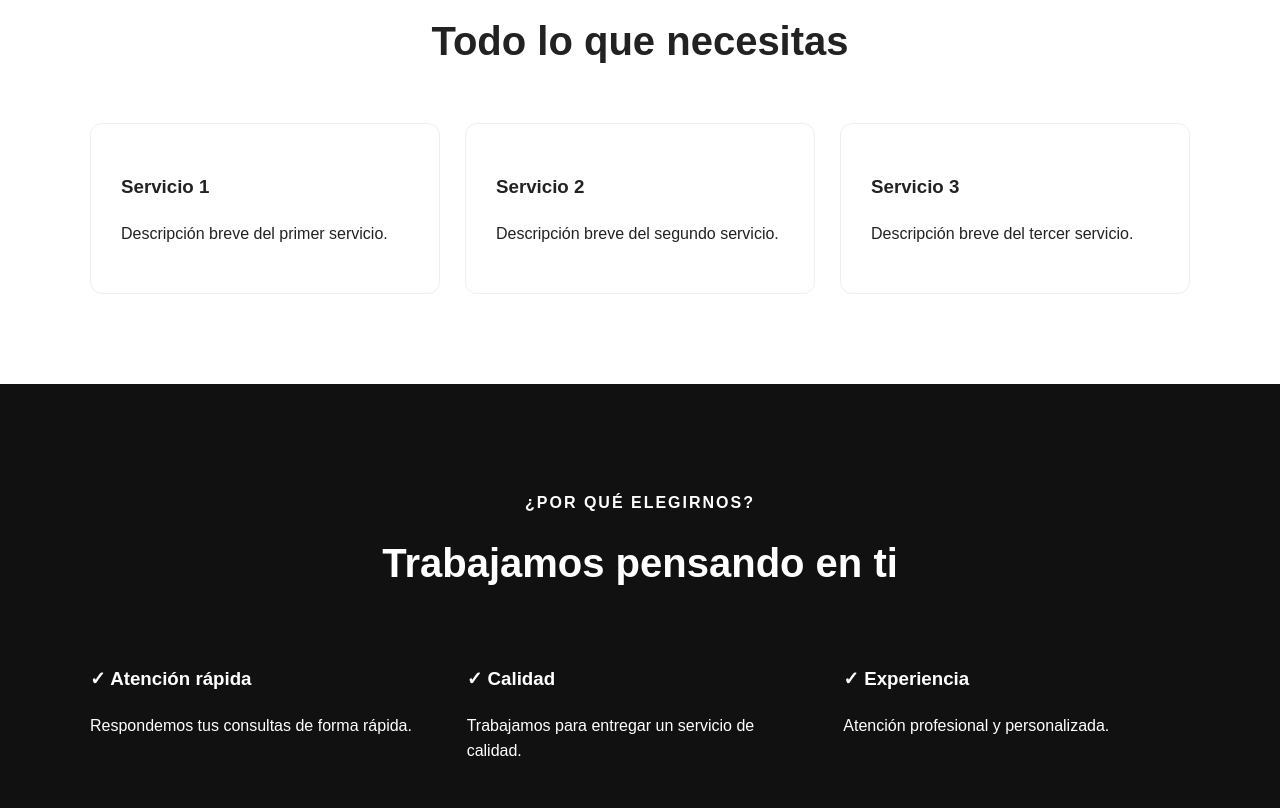
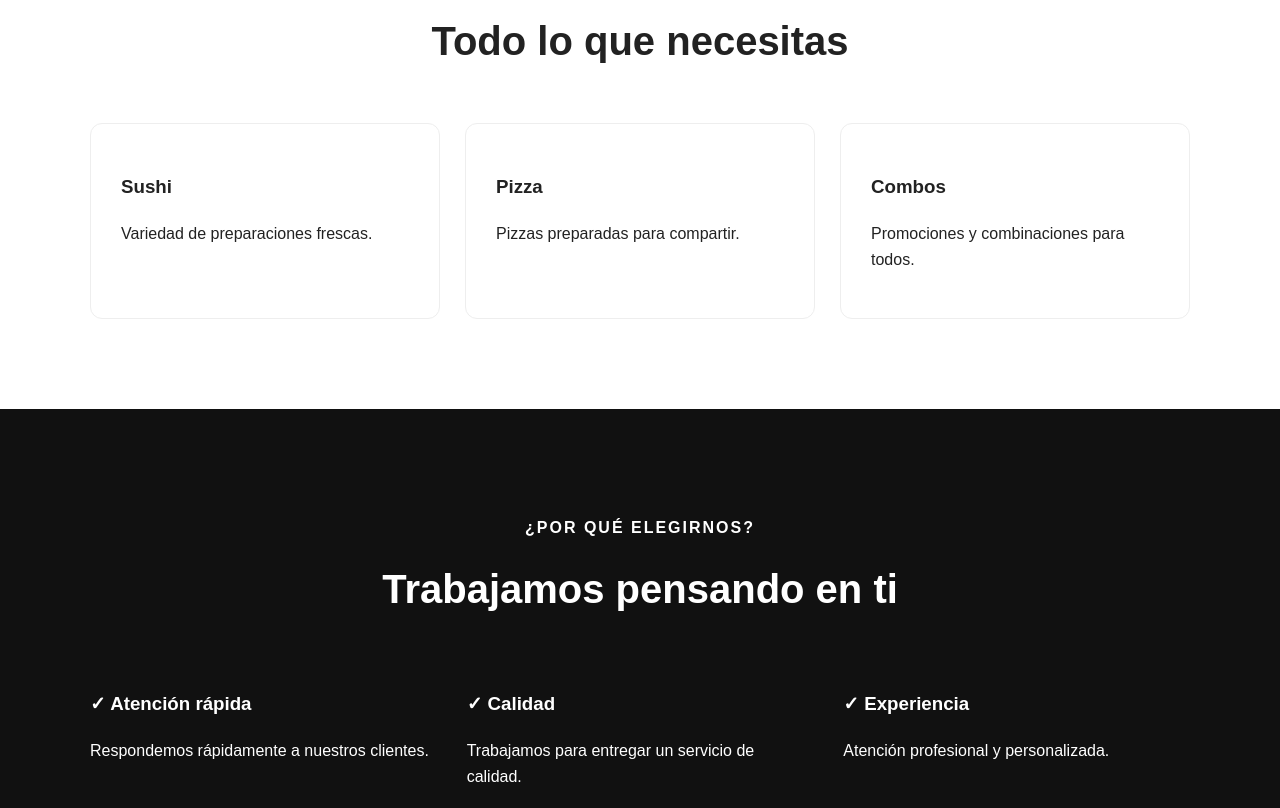
Before and after one commit to gamersx2025/mi-primera-web, a plain HTML site: page mi-primera-web/index.html in a window 1280 px wide. Shown: the part 860-1668 px from the top of the page. Drawn offline with Linux system fonts and the light colour scheme.

Commit message:
Creo sistema de configuracion de clientes

```diff
--- /dev/null
+++ b/mi-primera-web/config.js
@@ -0,0 +1,66 @@
+const business = {
+
+    name: "Sushi Pizza",
+
+    tagline: "Tu estilo. Tu barbería.",
+
+    description:
+    "Cortes de cabello, barba y estilos modernos con atención personalizada.",
+
+    phone: "+56912345678",
+
+    whatsapp: "56912345678",
+
+    whatsappMessage:
+    "Hola, quiero hacer un pedido.",
+
+    address: "Santiago, Chile",
+
+    instagram: "https://instagram.com/",
+
+    facebook: "https://facebook.com/",
+
+    email: "contacto@minegocio.cl",
+
+    schedule: "Lunes a sábado de 09:00 a 19:00",
+
+    services: [
+
+    {
+        name: "Sushi",
+        description:
+            "Variedad de preparaciones frescas."
+    },
+
+    {
+        name: "Pizza",
+        description:
+            "Pizzas preparadas para compartir."
+    },
+
+    {
+        name: "Combos",
+        description:
+            "Promociones y combinaciones para todos."
+    }
+
+],
+
+    benefits: [
+        {
+            title: "Atención rápida",
+            description: "Respondemos rápidamente a nuestros clientes."
+        },
+
+        {
+            title: "Calidad",
+            description: "Trabajamos para entregar un servicio de calidad."
+        },
+
+        {
+            title: "Experiencia",
+            description: "Atención profesional y personalizada."
+        }
+    ]
+
+};
--- a/mi-primera-web/index.html
+++ b/mi-primera-web/index.html
@@ -26,9 +26,10 @@
 
         <div class="container navbar">
 
-            <a href="#inicio" class="logo">
-                TU NEGOCIO
+            <a href="#inicio" class="logo" id="business-name">
+                Tu Negocio
             </a>
+
 
             <nav class="nav">
 
@@ -58,7 +59,7 @@
                     SERVICIO PROFESIONAL
                 </p>
 
-                <h1>
+                <h1 id="hero-title">
                     La mejor solución para tus necesidades
                 </h1>
 
@@ -72,11 +73,12 @@
                 <div class="hero-buttons">
 
                     <a
-                        href="https://wa.me/56956464569"
-                        class="button button-primary"
-                        target="_blank"
+                    id="whatsapp-main"
+                    href="#"
+                    class="button button-primary"
+                    target="_blank"
                     >
-                        Hablar por WhatsApp
+                    Hablar por WhatsApp
                     </a>
 
                     <a
@@ -109,41 +111,10 @@
                 </div>
 
 
-                <div class="cards">
-
-                    <article class="card">
-
-                        <h3>Servicio 1</h3>
-
-                        <p>
-                            Descripción breve del primer servicio.
-                        </p>
-
-                    </article>
+                <div class="cards" id="services-container">
+                </div>
 
 
-                    <article class="card">
-
-                        <h3>Servicio 2</h3>
-
-                        <p>
-                            Descripción breve del segundo servicio.
-                        </p>
-
-                    </article>
-
-
-                    <article class="card">
-
-                        <h3>Servicio 3</h3>
-
-                        <p>
-                            Descripción breve del tercer servicio.
-                        </p>
-
-                    </article>
-
-                </div>
 
             </div>
 
@@ -166,40 +137,7 @@
                 </div>
 
 
-                <div class="benefits">
-
-                    <div>
-
-                        <h3>✓ Atención rápida</h3>
-
-                        <p>
-                            Respondemos tus consultas de forma rápida.
-                        </p>
-
-                    </div>
-
-
-                    <div>
-
-                        <h3>✓ Calidad</h3>
-
-                        <p>
-                            Trabajamos para entregar un servicio de calidad.
-                        </p>
-
-                    </div>
-
-
-                    <div>
-
-                        <h3>✓ Experiencia</h3>
-
-                        <p>
-                            Atención profesional y personalizada.
-                        </p>
-
-                    </div>
-
+                <div  class="benefits" id="benefits-container">
                 </div>
 
             </div>
@@ -398,7 +336,7 @@
 
 
     <script src="script.js"></script>
-
+    <script src="config.js"></script>
 </body>
 
 </html>
--- a/mi-primera-web/script.js
+++ b/mi-primera-web/script.js
@@ -1 +1,118 @@
-console.log("Web Factory funcionando correctamente");
+document.addEventListener("DOMContentLoaded", () => {
+
+    // -----------------------------
+    // NOMBRE DEL NEGOCIO
+    // -----------------------------
+
+    const businessName =
+        document.getElementById("business-name");
+
+    if (businessName) {
+        businessName.textContent = business.name;
+    }
+
+
+    // -----------------------------
+    // HERO
+    // -----------------------------
+
+    const heroTitle =
+        document.getElementById("hero-title");
+
+    if (heroTitle) {
+        heroTitle.textContent = business.name;
+    }
+
+
+    const heroDescription =
+        document.getElementById("hero-description");
+
+    if (heroDescription) {
+        heroDescription.textContent =
+            business.description;
+    }
+
+
+    // -----------------------------
+    // WHATSAPP
+    // -----------------------------
+
+    const whatsappMain =
+        document.getElementById("whatsapp-main");
+
+    if (whatsappMain) {
+
+        const message = encodeURIComponent(business.whatsappMessage);
+
+            whatsappMain.href =`https://wa.me/${business.whatsapp}?text=${message}`;
+    }
+
+
+    // -----------------------------
+    // SERVICIOS
+    // -----------------------------
+
+    const servicesContainer =
+        document.getElementById("services-container");
+
+    if (servicesContainer) {
+
+        business.services.forEach(service => {
+
+            const article =
+                document.createElement("article");
+
+            article.className = "card";
+
+            article.innerHTML = `
+
+                <h3>
+                    ${service.name}
+                </h3>
+
+                <p>
+                    ${service.description}
+                </p>
+
+            `;
+
+            servicesContainer.appendChild(article);
+
+        });
+
+    }
+
+
+    // -----------------------------
+    // BENEFICIOS
+    // -----------------------------
+
+    const benefitsContainer =
+        document.getElementById("benefits-container");
+
+    if (benefitsContainer) {
+
+        business.benefits.forEach(benefit => {
+
+            const div =
+                document.createElement("div");
+
+            div.innerHTML = `
+
+                <h3>
+                    ✓ ${benefit.title}
+                </h3>
+
+                <p>
+                    ${benefit.description}
+                </p>
+
+            `;
+
+            benefitsContainer.appendChild(div);
+
+        });
+
+    }
+
+});
```
